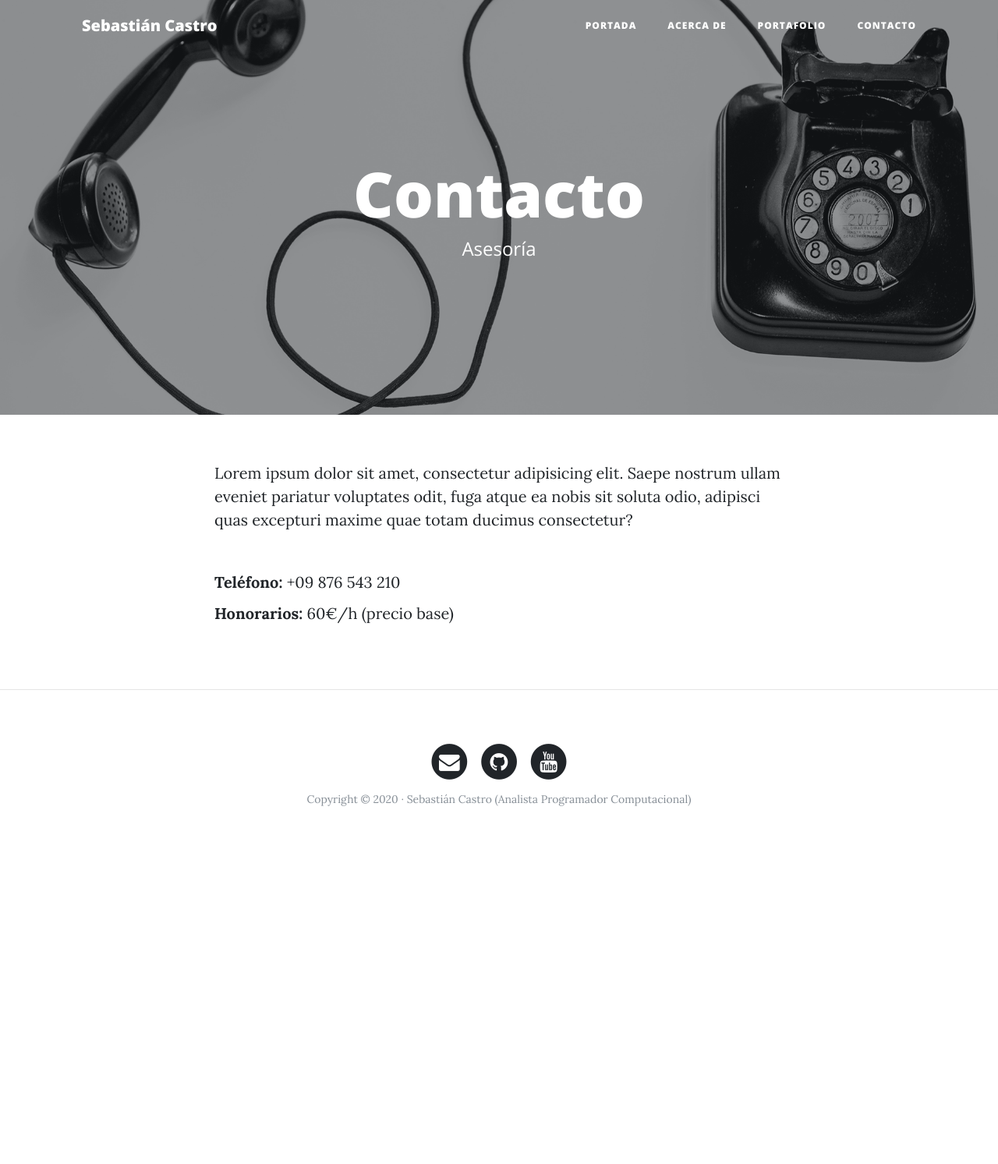
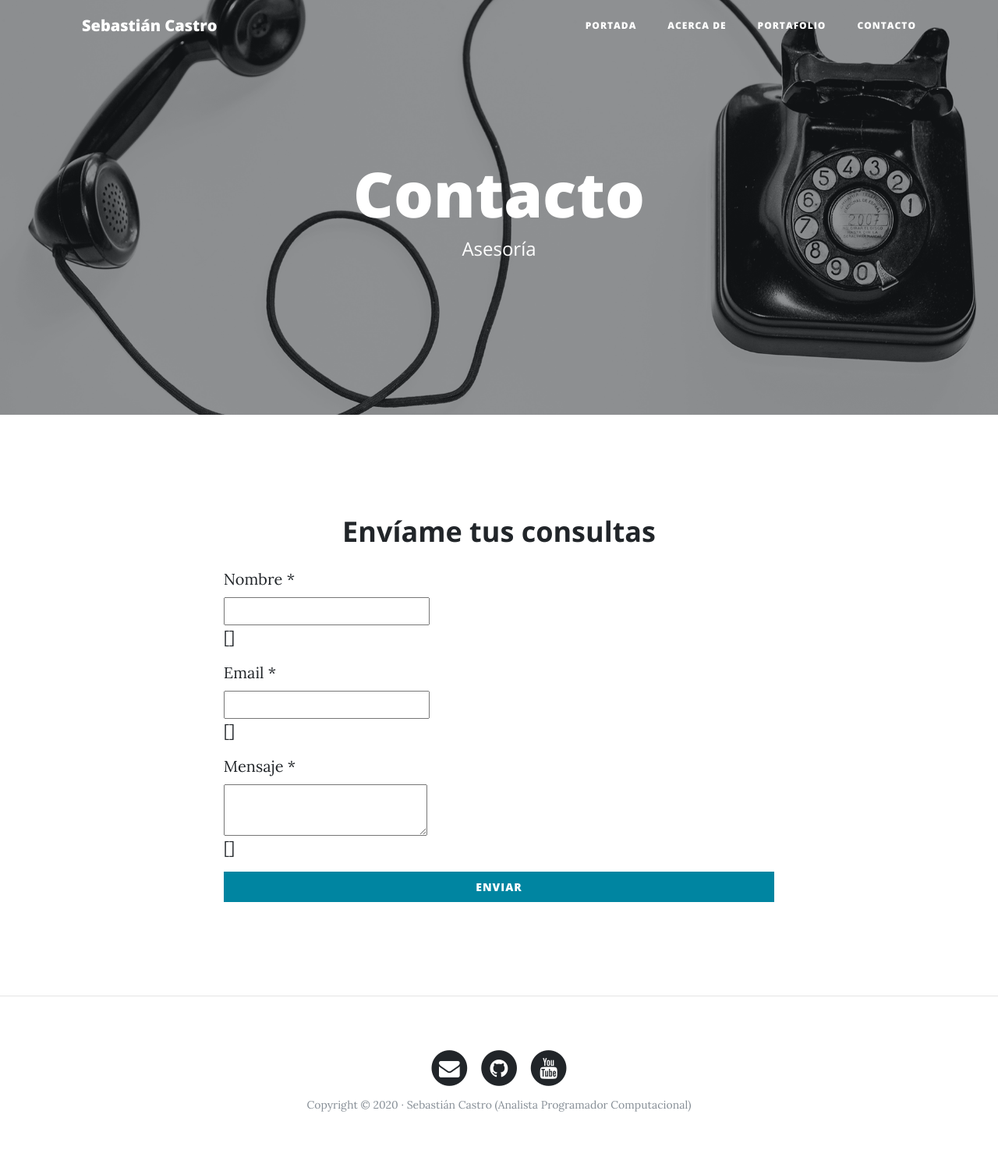
Before and after one commit to scastroc/sebastiancastro.io, a Django app: template webpersonal/core/templates/core/contact.html in a window 1280 px wide. Shown: the whole page at 78% size. Before the commit the page ends 1034 px from the top, so only its background shows below. Run offline with Django 3.2, Linux system fonts and the light colour scheme; the template is opened without the code that fills it, so the values that code supplies are empty, except form fields; tables that the repository leaves empty hold one stand-in row (values such as "Sample post"); form fields are guessed from the names that the template uses; some libraries are stand-ins or nearby versions.

Commit message:
Formulario de contacto

```diff
--- a/webpersonal/core/templates/core/contact.html
+++ b/webpersonal/core/templates/core/contact.html
@@ -10,12 +10,63 @@
 {% endblock %}
 
 {% block content %}
-<div class="row">
+<section class="page-section about-heading">
+  <div class="container">
+        <div class="about-heading-content">
+            <div class="row">
+                <div class="col-xl-9 col-lg-10 mx-auto">
+                <div class="bg-faded rounded p-5">
+                    <h2 class="section-heading mb-4  text-center">
+                    <span class="section-heading-upper">Envíame tus consultas</span>
+                    {% comment %} <span class="section-heading-lower">Contacto</span> {% endcomment %}
+                    </h2>
+
+                    {% if 'ok' in request.GET %}
+                        <p><b>Su mensaje se ha enviado, en breve nos comunicaremos con usted.</b></p>
+                        {% elif 'fail' in request.GET %}
+                        <p>Fallo el envio del mensaje.</p>
+                    {% endif %}
+                    <form action="" method="POST">
+                        {% csrf_token %}
+                        <div class="form-group">
+                            <label>Nombre *</label>
+                            <div class="input-group">
+                                {{form.name}}
+                            </div>
+                            {{form.name.errors}}
+                        </div>
+                        <div class="form-group">
+                            <label>Email *</label>
+                            <div class="input-group">
+                                {{form.email}}
+                            </div>
+                            {{form.email.errors}}
+                        </div>
+                        <div class="form-group">
+                            <label>Mensaje *</label>
+                            <div class="input-group">
+                                {{form.content}}
+                            </div>
+                            {{form.content.errors}}
+                        </div>
+                        <div class="text-center">
+                            <input type="submit" class="btn btn-primary btn-block py-2" value="Enviar">
+                        </div>
+                    </form>
+                    <!-- Fin formulario de contacto -->
+                </div>
+                </div>
+            </div>
+        </div>
+    </div>
+</section>
+{% endblock %}
+
+{% comment %} <div class="row">
     <div class="col-lg-8 col-md-10 mx-auto">
           <p>Lorem ipsum dolor sit amet, consectetur adipisicing elit. Saepe nostrum ullam eveniet pariatur voluptates odit, fuga atque ea nobis sit soluta odio, adipisci quas excepturi maxime quae totam ducimus consectetur?</p>
           <br>
           <p><b>Teléfono:</b> +09 876 543 210</p>
           <p><b>Honorarios:</b> 60€/h (precio base)</p>
     </div>
-</div>
-{% endblock %}
+</div> {% endcomment %}
```
Also changed, not shown: webpersonal/core/views.py (+31 -2 lines), webpersonal/webpersonal/settings.py (+12 -0 lines).
